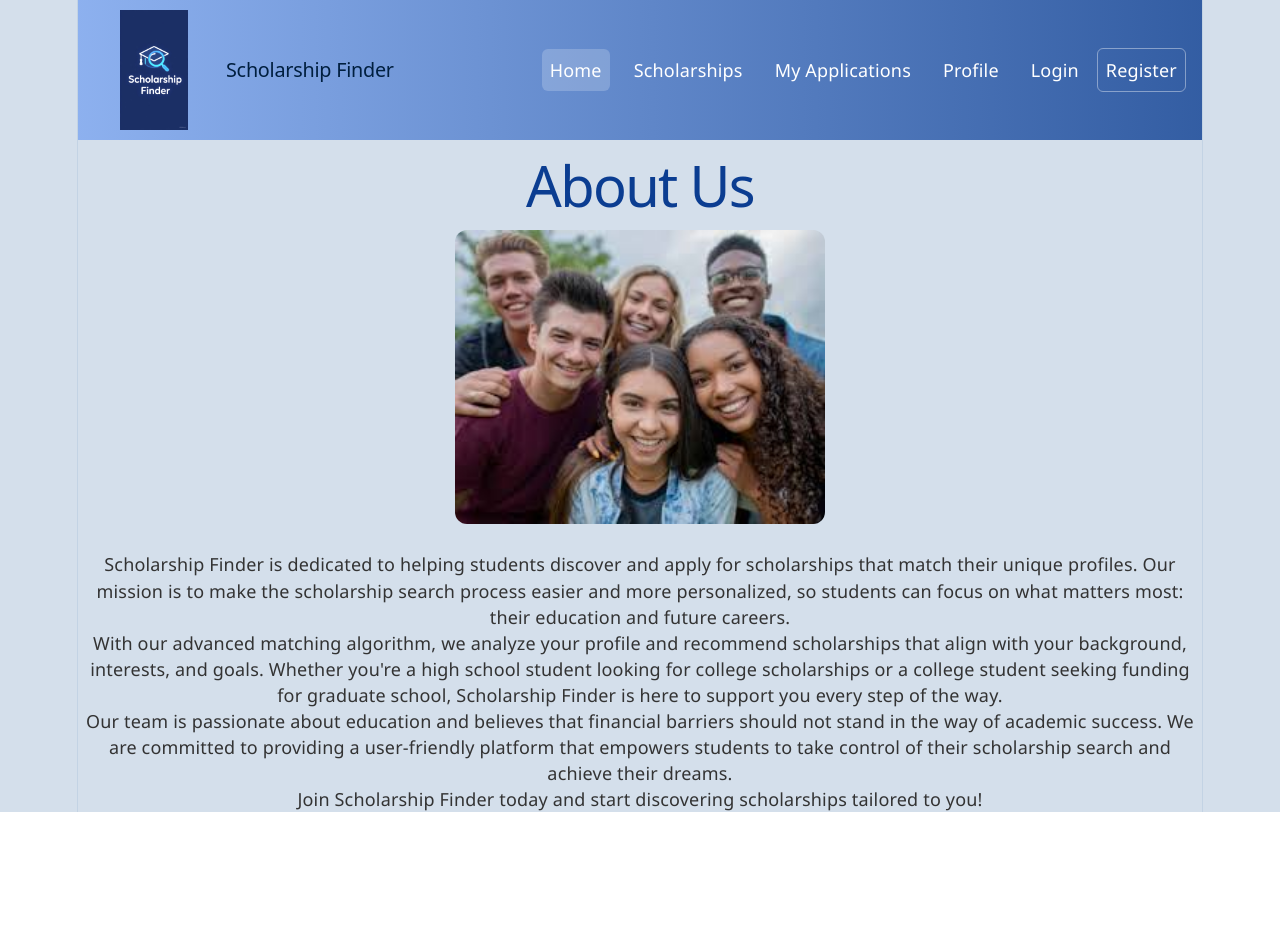
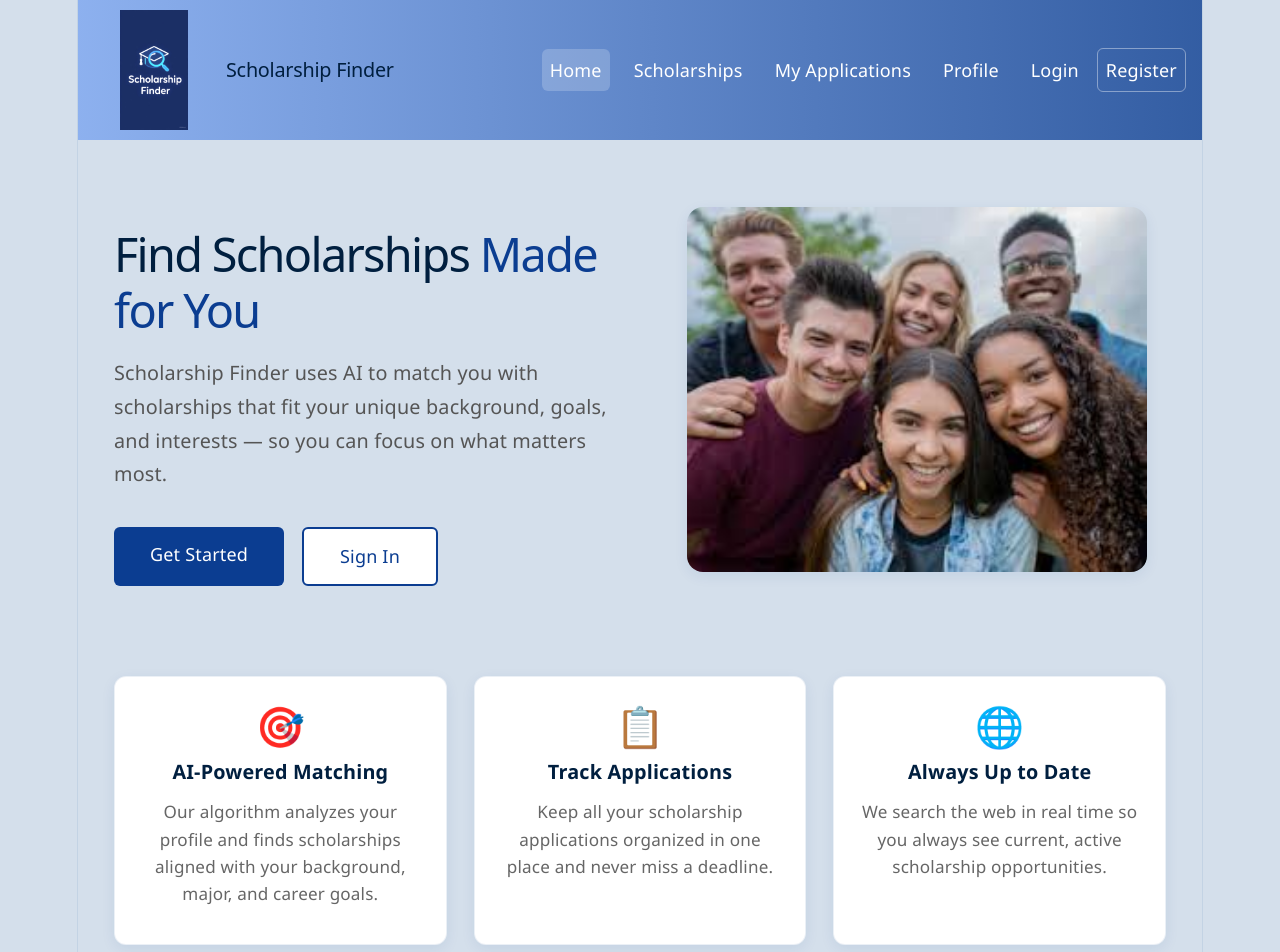
Before and after one commit to code-differently/26q1-team5-capstone, a React app in the folder frontend/: page / in a window 1280 px wide. Shown: the top 952 px of the page. Before the commit the page ends 812 px from the top, so only its background shows below. Built offline with nearby package versions, Linux system fonts and the light colour scheme; no server answers; the HTML template or start-up script is replaced by a standard one.

Commit message:
Reformatted homepage

```diff
--- a/frontend/src/App.css
+++ b/frontend/src/App.css
@@ -670,3 +670,168 @@ body{
 .form-actions .cancel-btn {
     flex: 1;
 }
+
+.home-page {
+  padding: 0;
+}
+
+/* Hero */
+.hero-section {
+  display: flex;
+  align-items: center;
+  gap: 3rem;
+  padding: 3rem 2rem;
+  max-width: 1100px;
+  margin: 0 auto;
+}
+
+.hero-text {
+  flex: 1;
+  text-align: left;
+}
+
+.hero-text h1 {
+  font-size: 2.6rem;
+  color: var(--navy-dark);
+  margin-bottom: 1rem;
+  line-height: 1.2;
+}
+
+.hero-accent {
+  color: var(--navy);
+}
+
+.hero-text p {
+  font-size: 1.1rem;
+  color: #555;
+  line-height: 1.7;
+  margin-bottom: 2rem;
+}
+
+.hero-actions {
+  display: flex;
+  gap: 1rem;
+  flex-wrap: wrap;
+}
+
+.hero-btn-primary {
+  background: var(--navy);
+  color: white;
+  padding: 0.8rem 2rem;
+  border-radius: 6px;
+  text-decoration: none;
+  font-size: 1rem;
+  font-weight: 500;
+  transition: background 0.2s;
+}
+
+.hero-btn-primary:hover {
+  background: var(--navy-dark);
+}
+
+.hero-btn-secondary {
+  background: white;
+  color: var(--navy);
+  padding: 0.8rem 2rem;
+  border-radius: 6px;
+  text-decoration: none;
+  font-size: 1rem;
+  font-weight: 500;
+  border: 2px solid var(--navy);
+  transition: all 0.2s;
+}
+
+.hero-btn-secondary:hover {
+  background: var(--navy);
+  color: white;
+}
+
+.hero-image-wrapper {
+  flex: 1;
+  display: flex;
+  justify-content: center;
+}
+
+.hero-image {
+  width: 100%;
+  max-width: 460px;
+  border-radius: 16px;
+  object-fit: cover;
+  box-shadow: var(--shadow);
+}
+
+/* Features */
+.features-section {
+  display: grid;
+  grid-template-columns: repeat(3, 1fr);
+  gap: 1.5rem;
+  padding: 2rem;
+  max-width: 1100px;
+  margin: 0 auto;
+}
+
+.feature-card {
+  background: white;
+  border-radius: 12px;
+  padding: 2rem 1.5rem;
+  text-align: center;
+  box-shadow: var(--shadow);
+  border: 1px solid rgba(11, 61, 145, 0.08);
+}
+
+.feature-icon {
+  font-size: 2.2rem;
+  margin-bottom: 1rem;
+}
+
+.feature-card h3 {
+  color: var(--navy-dark);
+  margin-bottom: 0.75rem;
+  font-size: 1.1rem;
+}
+
+.feature-card p {
+  color: #666;
+  line-height: 1.6;
+  font-size: 0.95rem;
+}
+
+/* Mission */
+.mission-section {
+  text-align: center;
+  padding: 3rem 2rem;
+  max-width: 700px;
+  margin: 0 auto;
+}
+
+.mission-section h2 {
+  color: var(--navy-dark);
+  margin-bottom: 1rem;
+  font-size: 1.8rem;
+}
+
+.mission-section p {
+  color: #555;
+  line-height: 1.8;
+  font-size: 1.05rem;
+}
+
+/* Responsive */
+@media (max-width: 768px) {
+  .hero-section {
+    flex-direction: column;
+    text-align: center;
+  }
+
+  .hero-text {
+    text-align: center;
+  }
+
+  .hero-actions {
+    justify-content: center;
+  }
+
+  .features-section {
+    grid-template-columns: 1fr;
+  }
+}
--- a/frontend/src/Pages/HomePage.jsx
+++ b/frontend/src/Pages/HomePage.jsx
@@ -1,24 +1,59 @@
 import React from 'react';
 import StudentsImage from '../assets/students.jpeg';
 import PageTransition from '../Components/PageTransition';
+import { Link } from 'react-router-dom';
+import { useAuth } from '../context/AuthContext';
 
 const HomePage = () => {
+  const { user } = useAuth();
+
   return (
     <PageTransition>
       <div className="home-page">
-        <h1>About Us</h1>
-        <img
-          src={StudentsImage}
-          alt="Students"
-          className="about-us-image"
-        />
-        <p>Scholarship Finder is dedicated to helping students discover and apply for scholarships that match their unique profiles.
-          Our mission is to make the scholarship search process easier and more personalized,
-          so students can focus on what matters most: their education and future careers.</p>
-        <p>With our advanced matching algorithm, we analyze your profile and recommend scholarships that align with your background, interests, and goals.
-          Whether you're a high school student looking for college scholarships or a college student seeking funding for graduate school, Scholarship Finder is here to support you every step of the way.</p>
-        <p>Our team is passionate about education and believes that financial barriers should not stand in the way of academic success. We are committed to providing a user-friendly platform that empowers students to take control of their scholarship search and achieve their dreams.</p>
-        <p>Join Scholarship Finder today and start discovering scholarships tailored to you!</p>
+
+        <div className="hero-section">
+          <div className="hero-text">
+            <h1>Find Scholarships <span className="hero-accent">Made for You</span></h1>
+            <p>Scholarship Finder uses AI to match you with scholarships that fit your unique background, goals, and interests — so you can focus on what matters most.</p>
+            <div className="hero-actions">
+              {user ? (
+                <Link to="/scholarships" className="hero-btn-primary">Browse Scholarships</Link>
+              ) : (
+                <>
+                  <Link to="/register" className="hero-btn-primary">Get Started</Link>
+                  <Link to="/login" className="hero-btn-secondary">Sign In</Link>
+                </>
+              )}
+            </div>
+          </div>
+          <div className="hero-image-wrapper">
+            <img src={StudentsImage} alt="Students" className="hero-image" />
+          </div>
+        </div>
+
+        <div className="features-section">
+          <div className="feature-card">
+            <div className="feature-icon">🎯</div>
+            <h3>AI-Powered Matching</h3>
+            <p>Our algorithm analyzes your profile and finds scholarships aligned with your background, major, and career goals.</p>
+          </div>
+          <div className="feature-card">
+            <div className="feature-icon">📋</div>
+            <h3>Track Applications</h3>
+            <p>Keep all your scholarship applications organized in one place and never miss a deadline.</p>
+          </div>
+          <div className="feature-card">
+            <div className="feature-icon">🌐</div>
+            <h3>Always Up to Date</h3>
+            <p>We search the web in real time so you always see current, active scholarship opportunities.</p>
+          </div>
+        </div>
+
+        <div className="mission-section">
+          <h2>Our Mission</h2>
+          <p>Financial barriers should never stand in the way of academic success. Scholarship Finder is committed to making the search process easier, faster, and more personalized for every student.</p>
+        </div>
+
       </div>
     </PageTransition>
   );
```
